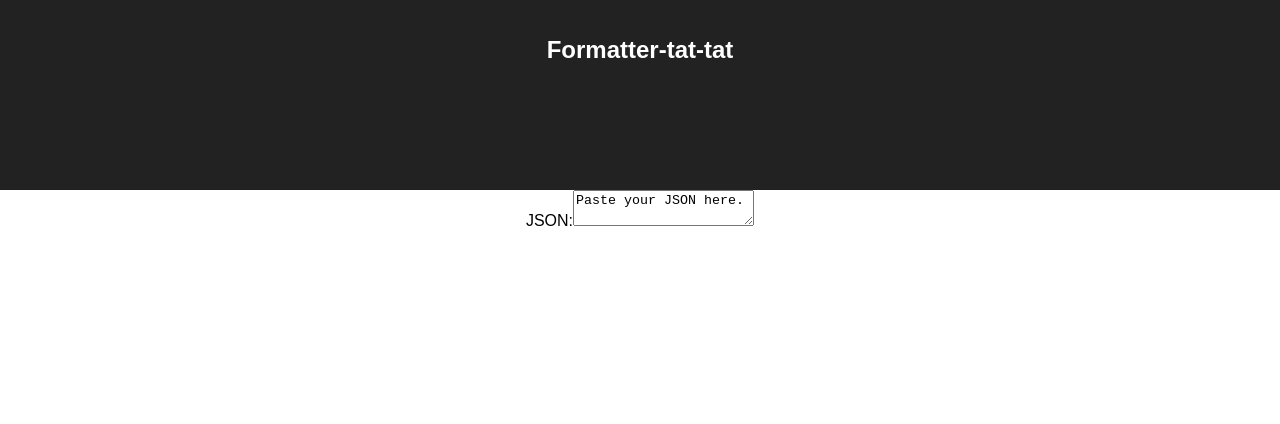
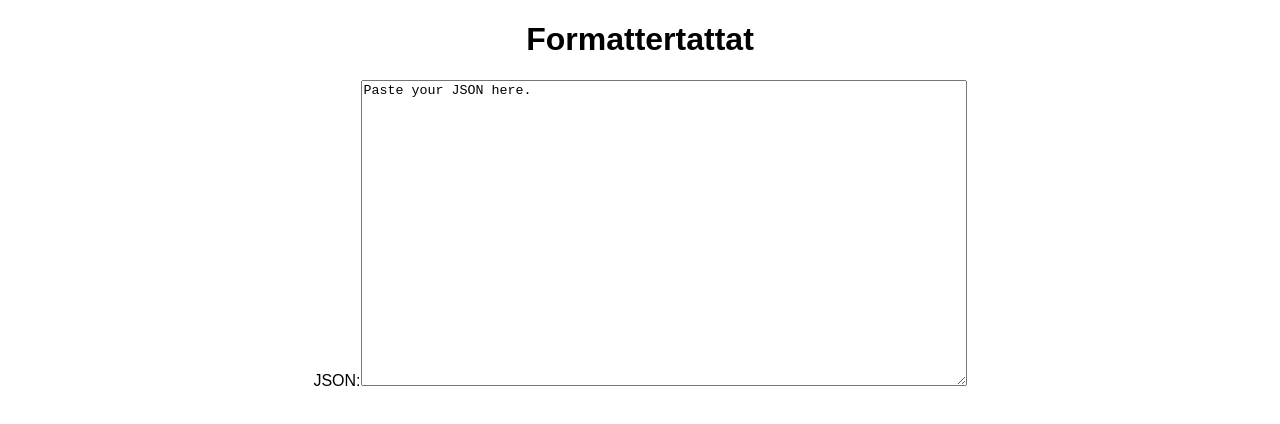
Before and after one commit to robphoenix/formatatattat, a React (Create React App) app: page / in a window 1280 px wide. Shown: the top 424 px of the page. Built offline with nearby package versions, Linux system fonts and the light colour scheme.

Commit message:
Fix JSON alignment

```diff
--- a/public/index.html
+++ b/public/index.html
@@ -1,5 +1,6 @@
 <!DOCTYPE html>
 <html lang="en">
+
 <head>
   <meta charset="utf-8">
   <meta name="viewport" content="width=device-width, initial-scale=1, shrink-to-fit=no">
@@ -19,8 +20,9 @@
       work correctly both with client-side routing and a non-root public URL.
       Learn how to configure a non-root public URL by running `npm run build`.
     -->
-    <title>React App</title>
+  <title>Formattertattat</title>
 </head>
+
 <body>
   <noscript>
     You need to enable JavaScript to run this app.
@@ -37,4 +39,5 @@
       To create a production bundle, use `npm run build` or `yarn build`.
     -->
 </body>
+
 </html>
--- a/src/App.css
+++ b/src/App.css
@@ -2,27 +2,11 @@
   text-align: center;
 }
 
-.App-logo {
-  animation: App-logo-spin infinite 20s linear;
-  height: 80px;
+pre {
+  text-align: left;
 }
 
-.App-header {
-  background-color: #222;
-  height: 150px;
-  padding: 20px;
-  color: white;
+textarea {
+  width: 600px;
+  height: 300px;
 }
-
-.App-title {
-  font-size: 1.5em;
-}
-
-.App-intro {
-  font-size: large;
-}
-
-@keyframes App-logo-spin {
-  from { transform: rotate(0deg); }
-  to { transform: rotate(360deg); }
-}
--- a/src/components/App.js
+++ b/src/components/App.js
@@ -40,7 +40,7 @@ class App extends Component {
     return (
       <div className="App">
         <header className="App-header">
-          <h1 className="App-title">Formatter-tat-tat</h1>
+          <h1 className="App-title">Formattertattat</h1>
         </header>
         <InputArea
           value={this.state.inputValue}
```
Also changed, not shown: 1 other file (tests, documents, lock files or other folders). Lines whose indentation alone changed are shown as unchanged.
